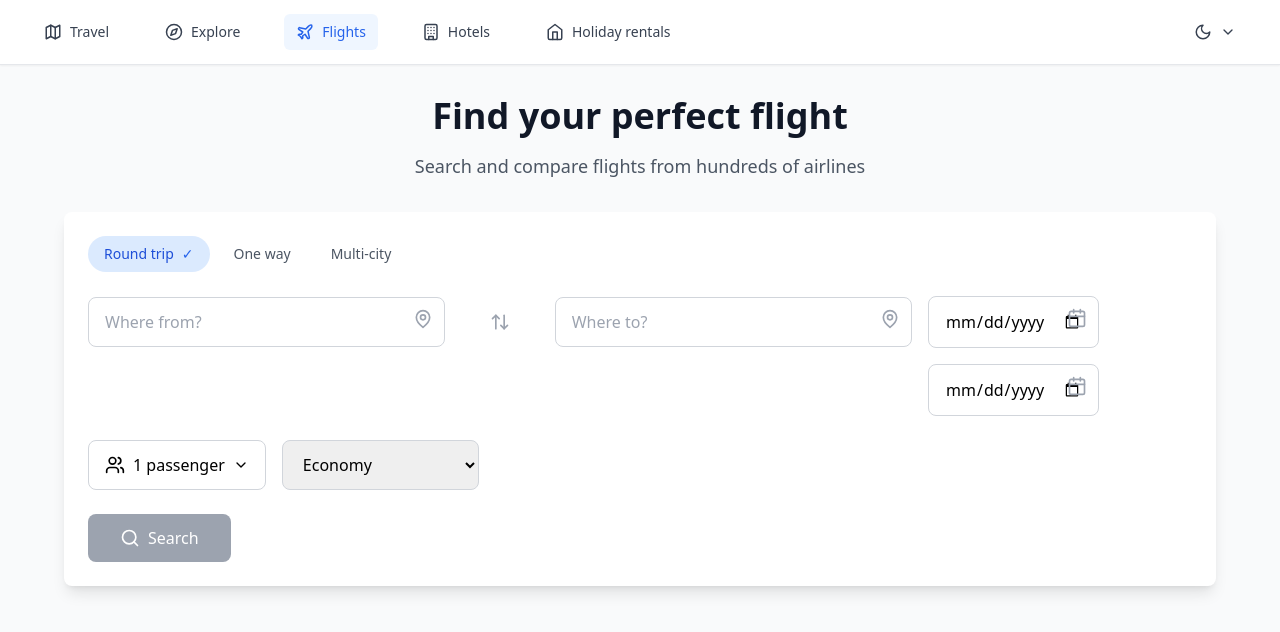
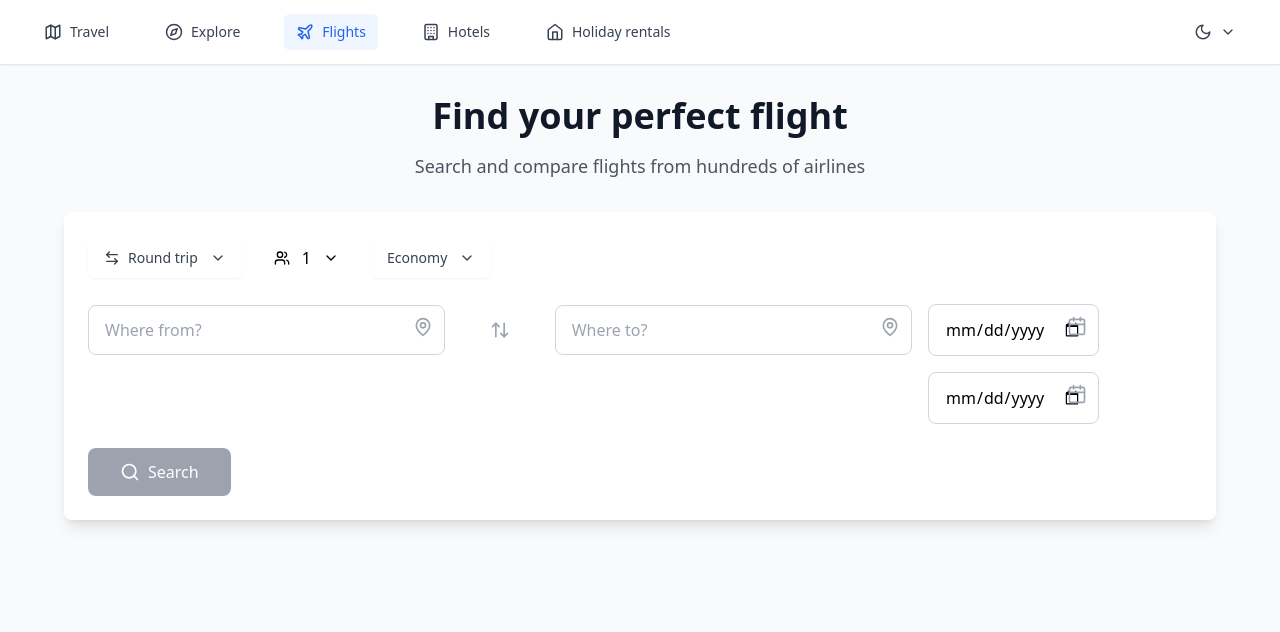
Before and after one commit to amuzatk/kazmatics-spotter-assessment, a React (Vite) app: page / in a window 1280 px wide. Shown: the top 632 px of the page. Built offline with nearby package versions, Linux system fonts and the light colour scheme.

Commit message:
updated search form

```diff
--- a/src/components/PassengerSelector.tsx
+++ b/src/components/PassengerSelector.tsx
@@ -1,5 +1,5 @@
 import React, { useState, useEffect } from 'react';
-import { Minus, Plus, X } from 'lucide-react';
+import { Minus, Plus } from 'lucide-react';
 
 interface PassengerSelectorProps {
   passengers: {
@@ -42,15 +42,15 @@ const PassengerSelector: React.FC<PassengerSelectorProps> = ({
     },
     {
       key: 'infantsInSeat' as keyof typeof localPassengers,
-      label: 'Infants in seat',
-      description: 'Under 2',
+      label: 'Infants',
+      description: 'In seat',
       min: 0,
       max: 9
     },
     {
       key: 'infantsOnLap' as keyof typeof localPassengers,
-      label: 'Infants on lap',
-      description: 'Under 2',
+      label: 'Infants',
+      description: 'On lap',
       min: 0,
       max: 9
     }
@@ -103,18 +103,6 @@ const PassengerSelector: React.FC<PassengerSelectorProps> = ({
   return (
     <div className="absolute top-full left-0 mt-2 w-80 bg-white dark:bg-gray-800 rounded-lg shadow-lg border border-gray-200 dark:border-gray-700 z-50">
       <div className="p-6">
-        <div className="flex items-center justify-between mb-4">
-          <h3 className="text-lg font-semibold text-gray-900 dark:text-white">
-            Passengers
-          </h3>
-          <button
-            onClick={onClose}
-            className="text-gray-400 hover:text-gray-600 dark:hover:text-gray-300"
-          >
-            <X size={20} />
-          </button>
-        </div>
-
         <div className="space-y-4">
           {passengerTypes.map(({ key, label, description, min, max }) => (
             <div key={key} className="flex items-center justify-between">
@@ -159,11 +147,17 @@ const PassengerSelector: React.FC<PassengerSelectorProps> = ({
           </div>
         )}
 
-        <div className="mt-6 flex justify-end">
+        <div className="mt-6 flex justify-between">
+           <button
+            onClick={onClose}
+            className="px-6 py-2 disabled:bg-gray-400 disabled:cursor-not-allowed text-blue-600 font-medium rounded-lg transition-colors"
+          >
+           Cancel
+          </button>
           <button
             onClick={handleDone}
             disabled={!!validationMessage}
-            className="px-6 py-2 bg-blue-600 hover:bg-blue-700 disabled:bg-gray-400 disabled:cursor-not-allowed text-white font-medium rounded-lg transition-colors"
+            className="px-6 py-2 disabled:bg-gray-400 disabled:cursor-not-allowed text-blue-600 font-medium rounded-lg transition-colors"
           >
             Done
           </button>
--- a/src/components/SearchForm.tsx
+++ b/src/components/SearchForm.tsx
@@ -7,7 +7,10 @@ import {
   Plus,
   X,
   MapPin,
+  ArrowRight,
+  Check,
   ChevronDown,
+  ArrowLeftRight,
 } from "lucide-react";
 import { Airport, SearchParams, FlightLeg } from "../types/flight";
 import { FlightApiService } from "../services/flightApi";
@@ -19,7 +22,11 @@ interface SearchFormProps {
   defaultValues?: SearchParams | null;
 }
 
-const SearchForm: React.FC<SearchFormProps> = ({ onSearch, loading,defaultValues }) => {
+const SearchForm: React.FC<SearchFormProps> = ({
+  onSearch,
+  loading,
+  defaultValues,
+}) => {
   const [tripType, setTripType] = useState<
     "roundtrip" | "oneway" | "multicity"
   >("roundtrip");
@@ -42,6 +49,8 @@ const SearchForm: React.FC<SearchFormProps> = ({ onSearch, loading,defaultValues
     "economy" | "premium_economy" | "business" | "first"
   >("economy");
   const [isPassengerModalOpen, setIsPassengerModalOpen] = useState(false);
+  const [showTripDropdown, setShowTripDropdown] = useState(false);
+  const [showCabinDropdown, setShowCabinDropdown] = useState(false);
   const [airportSearchResults, setAirportSearchResults] = useState<Airport[]>(
     []
   );
@@ -64,7 +73,7 @@ const SearchForm: React.FC<SearchFormProps> = ({ onSearch, loading,defaultValues
 
   const tripOptions = [
     { value: "roundtrip", label: "Round trip" },
-    { value: "oneway", label: "One way" },
+    { value: "oneway", label: "One-way" },
     { value: "multicity", label: "Multi-city" },
   ];
 
@@ -81,8 +90,8 @@ useEffect(() => {
       setPassengers(defaultValues.passengers);
       setCabinClass(defaultValues.cabinClass);
 
-    if (defaultValues.tripType === 'roundtrip') {
-      setReturnDate(defaultValues.legs[0]?.returnDate ?? '');
+      if (defaultValues.tripType === "roundtrip") {
+        setReturnDate(defaultValues.legs[0]?.returnDate ?? "");
       }
 
       // Pre-fill airport input fields
@@ -239,26 +248,135 @@ useEffect(() => {
     });
   };
 
+  const handleTripTypeChange = (type: typeof tripType) => {
+    setTripType(type);
+
+    setLegs([
+      {
+        origin: "",
+        destination: "",
+        date: "",
+        returnDate: undefined,
+      },
+    ]);
+    setReturnDate("");
+    setAirportSearchQuery({});
+  };
+
   return (
     <div className="bg-white dark:bg-gray-800 rounded-lg shadow-lg p-6 max-w-6xl mx-auto">
+      {/* Trip Type, Passenger and Class Selection */}
+      <div className="flex flex-wrap md:flex-nowrap items-center gap-4 mb-6">
         {/* Trip Type Selector */}
-      <div className="flex flex-wrap gap-2 mb-6">
+        <div className="relative inline-block text-left">
+          <button
+            type="button"
+            className="inline-flex justify-between gap-3 items-center px-4 py-[10px] text-sm font-medium dark:border-gray-600 rounded-md shadow-sm bg-white dark:bg-gray-700 text-gray-700 dark:text-gray-200 hover:bg-gray-50"
+            onClick={() => setShowTripDropdown(!showTripDropdown)}
+          >
+            <span className="flex items-center gap-2">
+              {tripType === "roundtrip" && <ArrowLeftRight size={16} />}
+              {tripType === "oneway" && <ArrowRight size={16} />}
+              {tripType === "multicity" && (
+                <ArrowLeftRight size={16} className="opacity-50" />
+              )}
+              {tripOptions.find((opt) => opt.value === tripType)?.label}
+            </span>
+            <ChevronDown size={16} />
+          </button>
+
+          {showTripDropdown && (
+            <div className="absolute z-50 mt-2 w-48 rounded-md shadow-lg bg-white dark:bg-gray-800 ring-1 ring-black ring-opacity-5">
+              <div className="py-1">
                 {tripOptions.map(({ value, label }) => (
                   <button
                     key={value}
-            onClick={() => setTripType(value as typeof tripType)}
-            className={`px-4 py-2 rounded-full text-sm font-medium transition-colors ${
+                    onClick={() => {
+                      setShowTripDropdown(false);
+                      handleTripTypeChange(value as typeof tripType);
+                    }}
+                    className={`relative w-full flex items-center px-4 py-2 text-sm text-left ${
                       tripType === value
                         ? "bg-blue-100 dark:bg-blue-900/30 text-blue-700 dark:text-blue-300"
-                : "text-gray-600 dark:text-gray-400 hover:text-gray-900 dark:hover:text-gray-200"
+                        : "text-gray-700 dark:text-gray-300 hover:bg-gray-100 dark:hover:bg-gray-700"
                     }`}
                   >
-            {label}
                     {tripType === value && (
-              <span className="ml-2 text-blue-600 dark:text-blue-400">✓</span>
+                      <Check
+                        size={16}
+                        className="absolute left-3 text-blue-500"
+                      />
                     )}
+                    <span className="pl-6">{label}</span>
                   </button>
                 ))}
+              </div>
+            </div>
+          )}
+        </div>
+
+        {/* Passenger Selector */}
+        <div className="relative">
+          <button
+            onClick={() => setIsPassengerModalOpen(true)}
+            className="flex items-center gap-3 px-4 py-[10px]  dark:border-gray-600 rounded-lg dark:hover:border-gray-500 transition-colors dark:bg-gray-700 dark:text-white  hover:bg-gray-50"
+          >
+            <Users size={16} />
+            <span>{getTotalPassengers()}</span>
+            <ChevronDown size={16} />
+          </button>
+
+          {isPassengerModalOpen && (
+            <PassengerSelector
+              passengers={passengers}
+              onPassengersChange={setPassengers}
+              onClose={() => setIsPassengerModalOpen(false)}
+            />
+          )}
+        </div>
+
+        {/* Cabin Class Selector */}
+        <div className="relative inline-block text-left">
+          <button
+            type="button"
+            className="inline-flex justify-between items-center gap-3 px-4 py-[10px] text-sm font-medium  dark:border-gray-600 rounded-md shadow-sm bg-white dark:bg-gray-700 text-gray-700 dark:text-gray-200 hover:bg-gray-50"
+            onClick={() => setShowCabinDropdown((prev) => !prev)}
+          >
+            <span className="flex items-center gap-2">
+              {cabinOptions.find((opt) => opt.value === cabinClass)?.label}
+            </span>
+            <ChevronDown size={16} />
+          </button>
+
+          {showCabinDropdown && (
+            <div className="absolute z-50 mt-2 w-48 rounded-md shadow-lg bg-white dark:bg-gray-800 ring-1 ring-black ring-opacity-5">
+              <div className="py-1">
+                {cabinOptions.map(({ value, label }) => (
+                  <button
+                    key={value}
+                    onClick={() => {
+                      setCabinClass(value as typeof cabinClass);
+                      setShowCabinDropdown(false);
+                    }}
+                    className={`relative w-full flex items-center px-4 py-2 text-sm text-left ${
+                      cabinClass === value
+                        ? "bg-blue-100 dark:bg-blue-900/30 text-blue-700 dark:text-blue-300"
+                        : "text-gray-700 dark:text-gray-300 hover:bg-gray-100 dark:hover:bg-gray-700"
+                    }`}
+                  >
+                    {cabinClass === value && (
+                      <Check
+                        size={16}
+                        className="absolute left-3 text-blue-500"
+                      />
+                    )}
+                    <span className="pl-6">{label}</span>
+                  </button>
+                ))}
+              </div>
+            </div>
+          )}
+        </div>
       </div>
 
       {/* Flight Legs */}
@@ -448,45 +566,6 @@ useEffect(() => {
         )}
       </div>
 
-      {/* Passenger and Class Selection */}
-      <div className="flex flex-wrap gap-4 mb-6">
-        {/* Passenger Selector */}
-        <div className="relative">
-          <button
-            onClick={() => setIsPassengerModalOpen(true)}
-            className="flex items-center space-x-2 px-4 py-3 border border-gray-300 dark:border-gray-600 rounded-lg hover:border-gray-400 dark:hover:border-gray-500 transition-colors dark:bg-gray-700 dark:text-white"
-          >
-            <Users size={20} />
-            <span>
-              {getTotalPassengers()} passenger
-              {getTotalPassengers() !== 1 ? "s" : ""}
-            </span>
-            <ChevronDown size={16} />
-          </button>
-
-          {isPassengerModalOpen && (
-            <PassengerSelector
-              passengers={passengers}
-              onPassengersChange={setPassengers}
-              onClose={() => setIsPassengerModalOpen(false)}
-            />
-          )}
-        </div>
-
-        {/* Cabin Class Selector */}
-        <select
-          value={cabinClass}
-          onChange={(e) => setCabinClass(e.target.value as typeof cabinClass)}
-          className="px-4 py-3 border border-gray-300 dark:border-gray-600 rounded-lg focus:ring-2 focus:ring-blue-500 focus:border-transparent dark:bg-gray-700 dark:text-white"
-        >
-          {cabinOptions.map(({ value, label }) => (
-            <option key={value} value={value}>
-              {label}
-            </option>
-          ))}
-        </select>
-      </div>
-
       {/* Search Button */}
       <button
         onClick={handleSearch}
```
Lines whose indentation alone changed are shown as unchanged.
